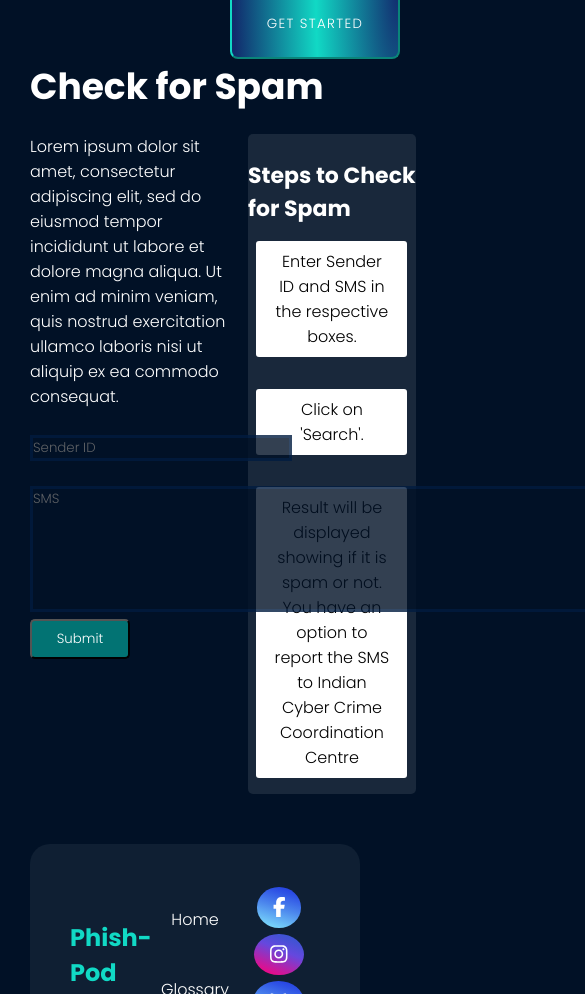
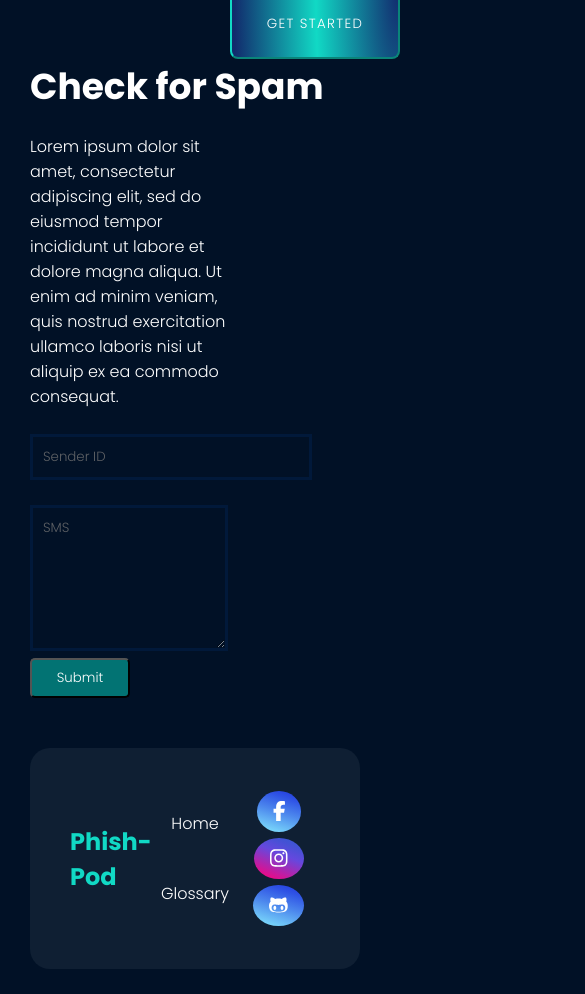
Before and after one commit to niyashiyas/Phish-Pod, a React (Create React App) app: page / in a window 390 px wide. Shown: the part 800-1794 px from the top of the page, 585 px wide, since content can reach past the window. Built offline with nearby package versions, Linux system fonts and the light colour scheme.

Commit message:
removed help section to improve responsiveness

```diff
--- a/src/components/Form.css
+++ b/src/components/Form.css
@@ -18,7 +18,12 @@ textarea {
   background-color: "#EDF2F4";
   color: aliceblue;
   border: 3px solid #011C40;
+  padding: 10px;
   opacity: 0.8;
+}
+
+textarea{
+  width: 100%;
 }
 
 .submitSpamButton {
@@ -59,3 +64,17 @@ textarea {
   color: rgb(0, 0, 0);
   text-align: center;
 }
+
+@media (max-width: 750px){
+  .checkSpam{
+    flex-direction: row;
+    justify-content: flex-start;
+
+  }
+  .checkHelp{
+    display: none;
+  }
+  .checkContent{
+    width: 100%;
+  }
+}
```
